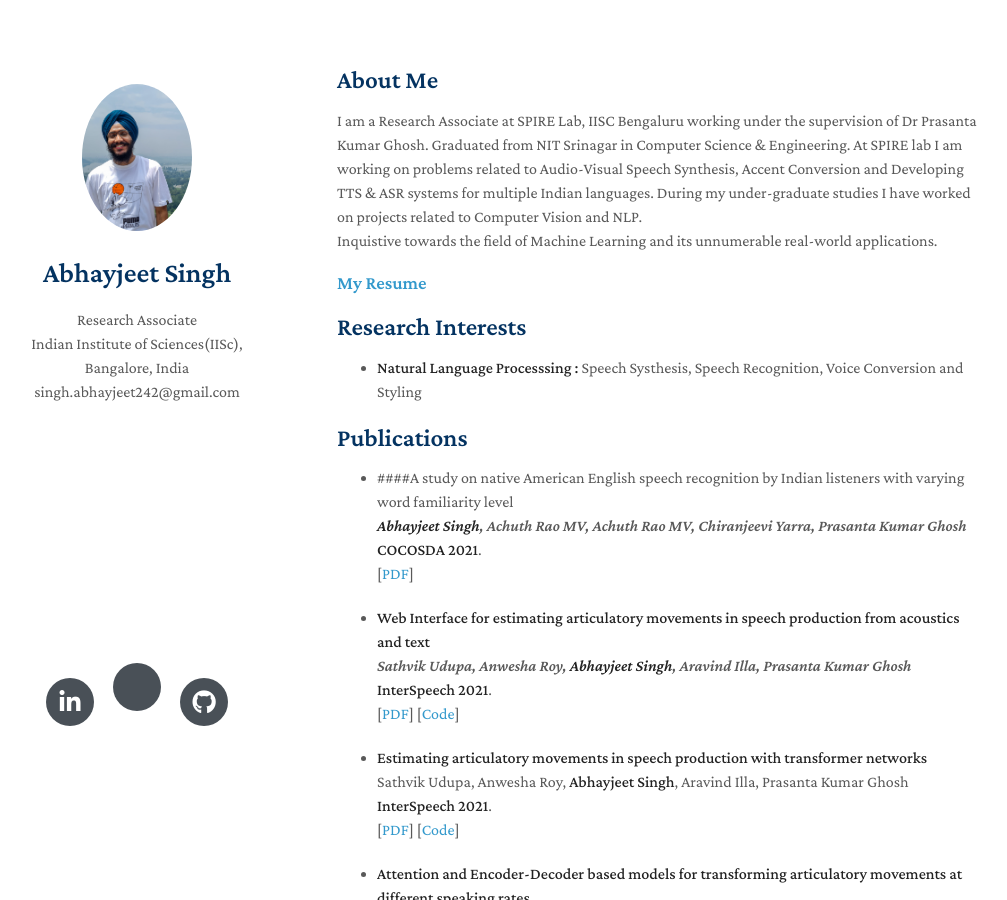
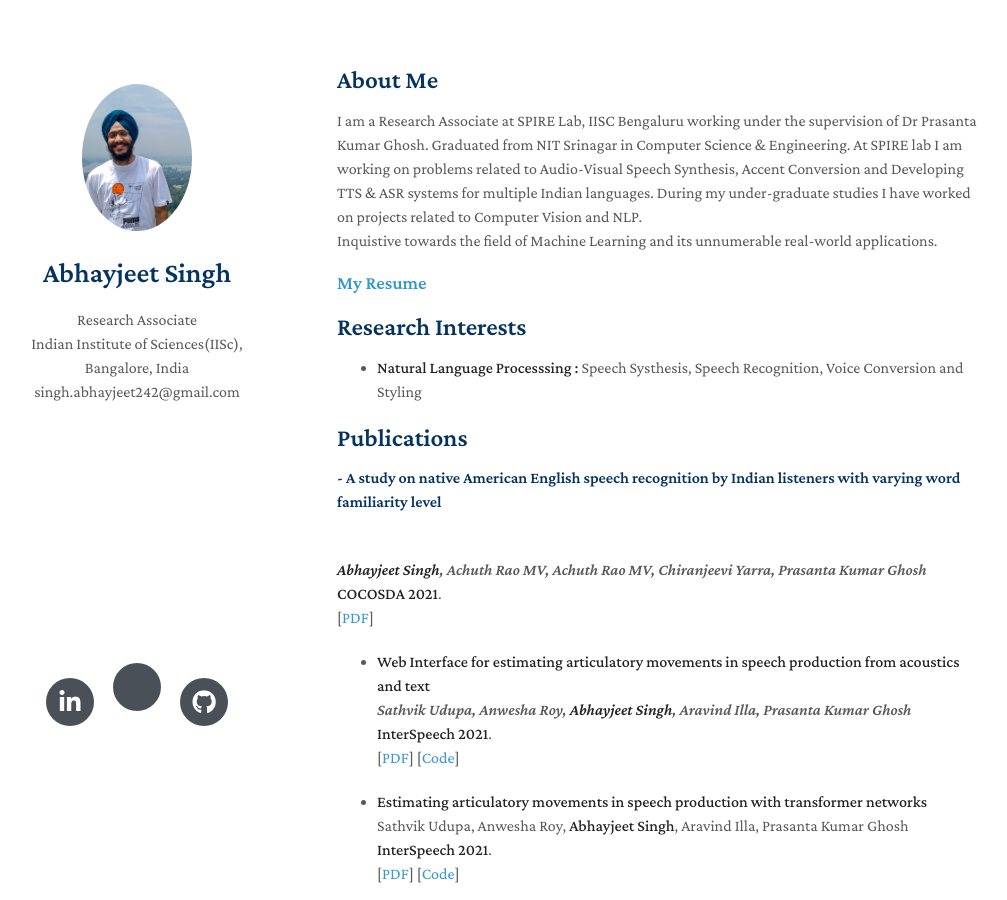
Before and after one commit to Abhay242/Abhay242.github.io, a Jekyll site: the page built from index.md, in a window 1280 px wide and 900 px high. Shown: the whole window, without its empty margins (133-1140 px from the left). Built offline with Jekyll 4.4.1, drawn with Linux system fonts in a browser that asks for light colours; nearby versions of some CDN libraries; a style sheet for code colours, icons or effects is not loaded; our own code applies the rules of GitHub Pages for plain Markdown files.

```diff
--- a/index.md
+++ b/index.md
@@ -15,7 +15,7 @@ Inquistive towards the field of Machine Learning and its unnumerable real-world
 
 ## Publications
 
-- ####A study on native American English speech recognition by Indian listeners with varying word familiarity level
+#### - A study on native American English speech recognition by Indian listeners with varying word familiarity level
   <br>
   _**Abhayjeet Singh**, Achuth Rao MV, Achuth Rao MV, Chiranjeevi Yarra, Prasanta Kumar Ghosh_
   <br>
```
